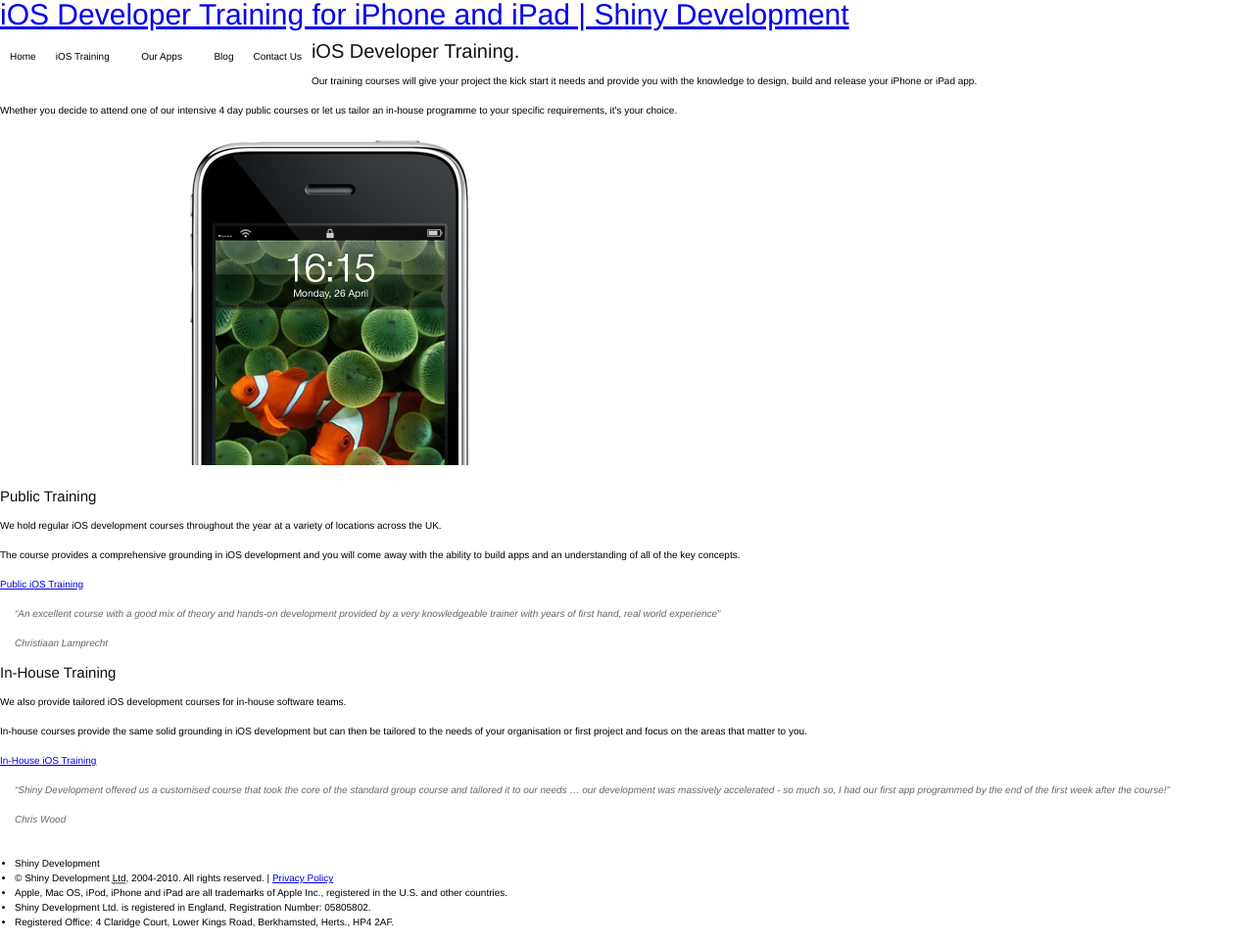
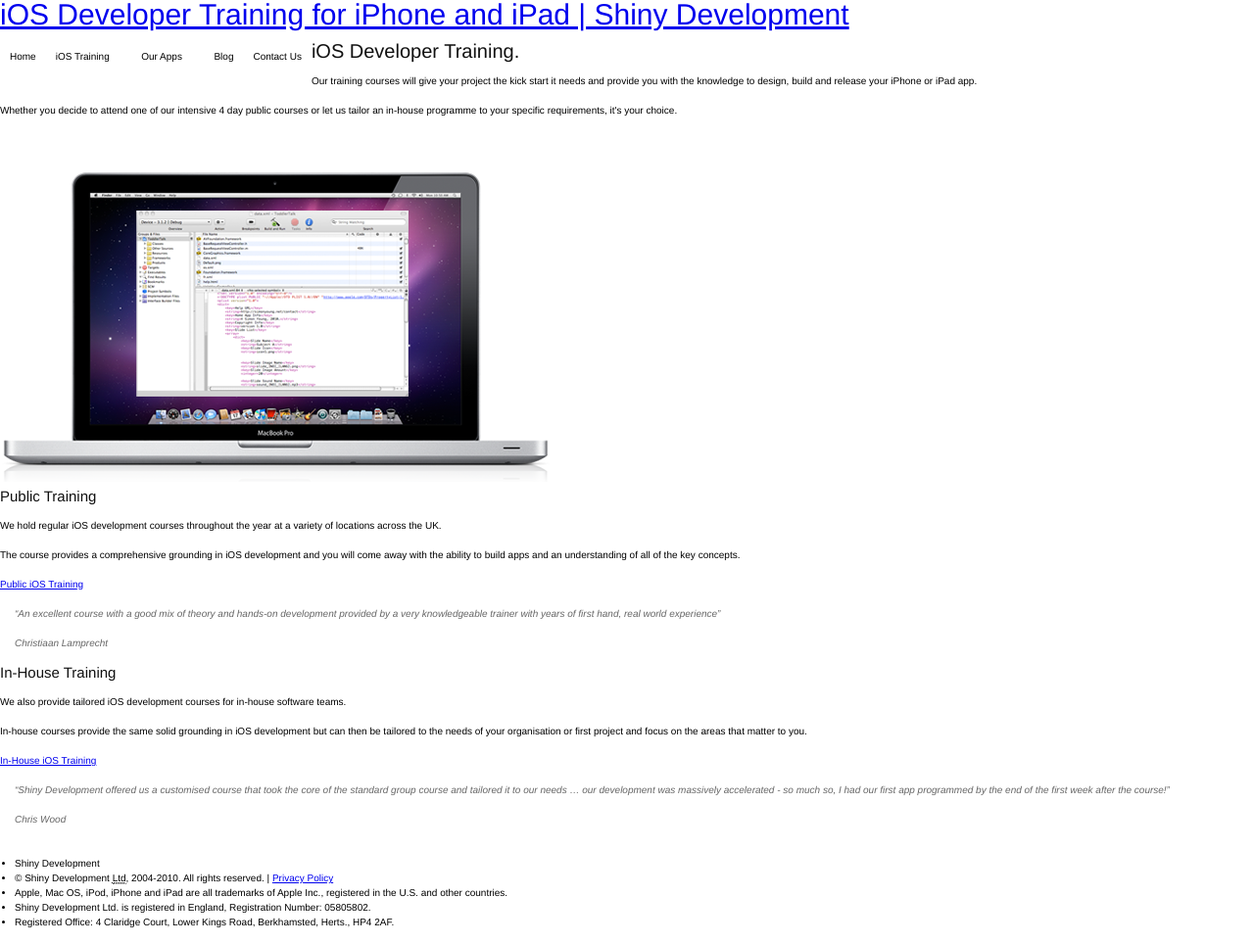
Before and after one commit to shinydevelopment/ShinyDevelopment-Holding, a Jekyll site: the page built from training.html, in a window 1280 px wide. Shown: the whole page at 98% size. Built offline with Jekyll 4.4.1, drawn with Linux system fonts in a browser that asks for light colours; Markdown is read by kramdown in place of the engine named in the settings; comment, search, counter and statistics services are not loaded.

```diff
--- a/in-house-training.html
+++ b/in-house-training.html
@@ -11,7 +11,7 @@
     <p class="excerpt">We can tailor an iPhone and iPad development training course to <strong>your</strong> organisation&rsquo;s specific needs.</p>
     <p class="excerpt">Our bespoke training courses provide a cost effective way to bring your whole team up to speed, allowing them all to contribute to your development project from day one.</p>
   </div>
-  <img src="/assets/images/iphone.png" width="561" height="360" class="display-img" />
+  <img src="/assets/images/macbook.png" width="561" height="360" class="display-img" />
 </div>
 
 </div>
--- a/public-training.html
+++ b/public-training.html
@@ -10,7 +10,7 @@
     <p class="excerpt">Our publicly scheduled iPhone and iPad developer training courses provide everything you need to get up and running with Objective-C and the iOS SDK.</p>
     <p class="excerpt">The course provides a comprehensive grounding in iOS development and you will come away with the ability to build apps and an understanding of all of the key concepts.</p>
   </div>
-  <img src="/assets/images/iphone.png" width="561" height="360" class="display-img" />
+  <img src="/assets/images/macbook.png" width="561" height="360" class="display-img" />
 </div>
 
 </div>
--- a/training.html
+++ b/training.html
@@ -10,7 +10,7 @@
     <p class="excerpt">Our training courses will give your project the kick start it needs and provide you with the knowledge to design, build and release your iPhone or iPad app.</p>
     <p class="excerpt">Whether you decide to attend one of our intensive 4 day public courses or let us tailor an in-house programme to your specific requirements, it's your choice.</p>
   </div>
-  <img src="/assets/images/iphone.png" width="561" height="360" class="display-img" />
+  <img src="/assets/images/macbook.png" width="561" height="360" class="display-img" />
 </div>
 
 </div>
```
Also changed, not shown: assets/styles/layout.scss (+0 -9 lines), _masters/Globe.jpeg (added), assets/images/ipad-iphone.png, assets/images/ipad.png, 1 other file.
